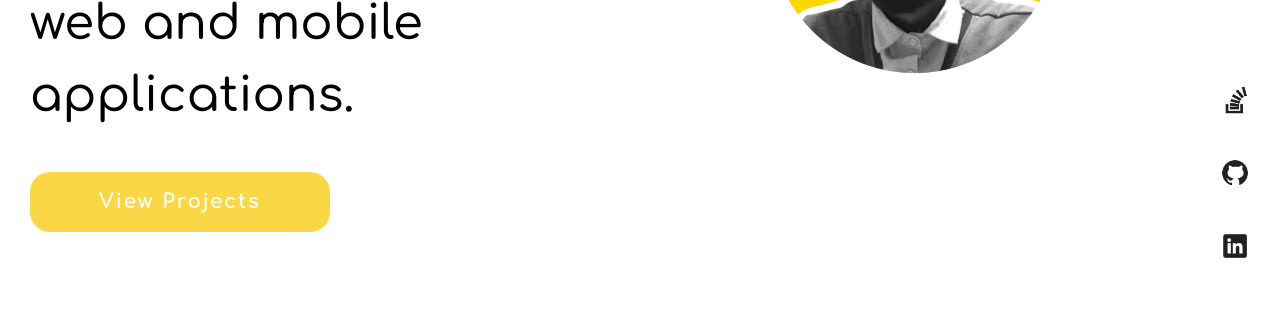
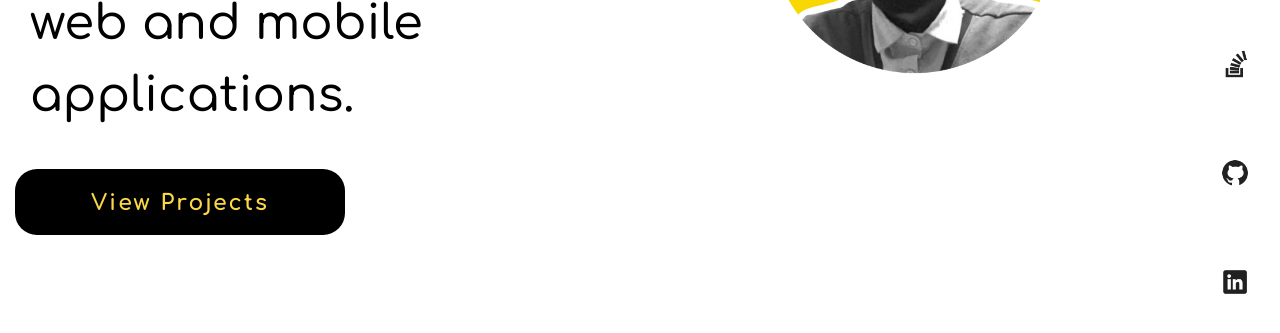
Before and after one commit to Osama92/Portfolio, a website: page views/home.html in a window 1280 px wide. In both pictures the pointer is over the element "View Projects". Shown: the part 425-758 px from the top of the page. Drawn offline with Linux system fonts and the light colour scheme; files that its build step writes are made by us from their sources; files whose address does not match are found by name.

Commit message:
Added Animation to Desktp_View

```diff
--- a/public/style/styles.css
+++ b/public/style/styles.css
@@ -40,6 +40,7 @@ body {
   font-family: "Comfortaa", cursive;
   font-size: 23px;
   font-weight: 700;
+  cursor: pointer;
 }
 .mobilePix {
   display: none;
@@ -105,6 +106,12 @@ body {
   margin-left: 30px;
   letter-spacing: 0.1em;
   cursor: pointer;
+  transition: all 0.2s ease-in-out;
+}
+.btnProject:hover {
+  transform: scale(1.1);
+  color: #fad746;
+  background: black;
 }
 .profileView {
   grid-area: profileView;
@@ -129,7 +136,10 @@ body {
   display: flex;
   flex-direction: column;
   height: 50%;
-  justify-content: center;
+  justify-content: space-evenly;
+}
+.stack:hover {
+  transform: scale(1.8);
 }
 .stack {
   background: url(/image/stack.png) no-repeat;
@@ -137,6 +147,7 @@ body {
   width: 2rem;
   height: 20%;
   cursor: pointer;
+  transition: all 0.2s ease-in-out;
 }
 .git {
   background: url(/image/git.png) no-repeat;
@@ -144,6 +155,11 @@ body {
   width: 2rem;
   height: 20%;
   cursor: pointer;
+  transition-duration: 2s;
+  transition: all 0.2s ease-in-out;
+}
+.git:hover {
+  transform: scale(1.8);
 }
 .linkd {
   background: url(/image/linkd.png) no-repeat;
@@ -151,6 +167,10 @@ body {
   width: 2rem;
   height: 20%;
   cursor: pointer;
+  transition: all 0.2s ease-in-out;
+}
+.linkd:hover {
+  transform: scale(1.8);
 }
 .cover {
   display: none;
```
